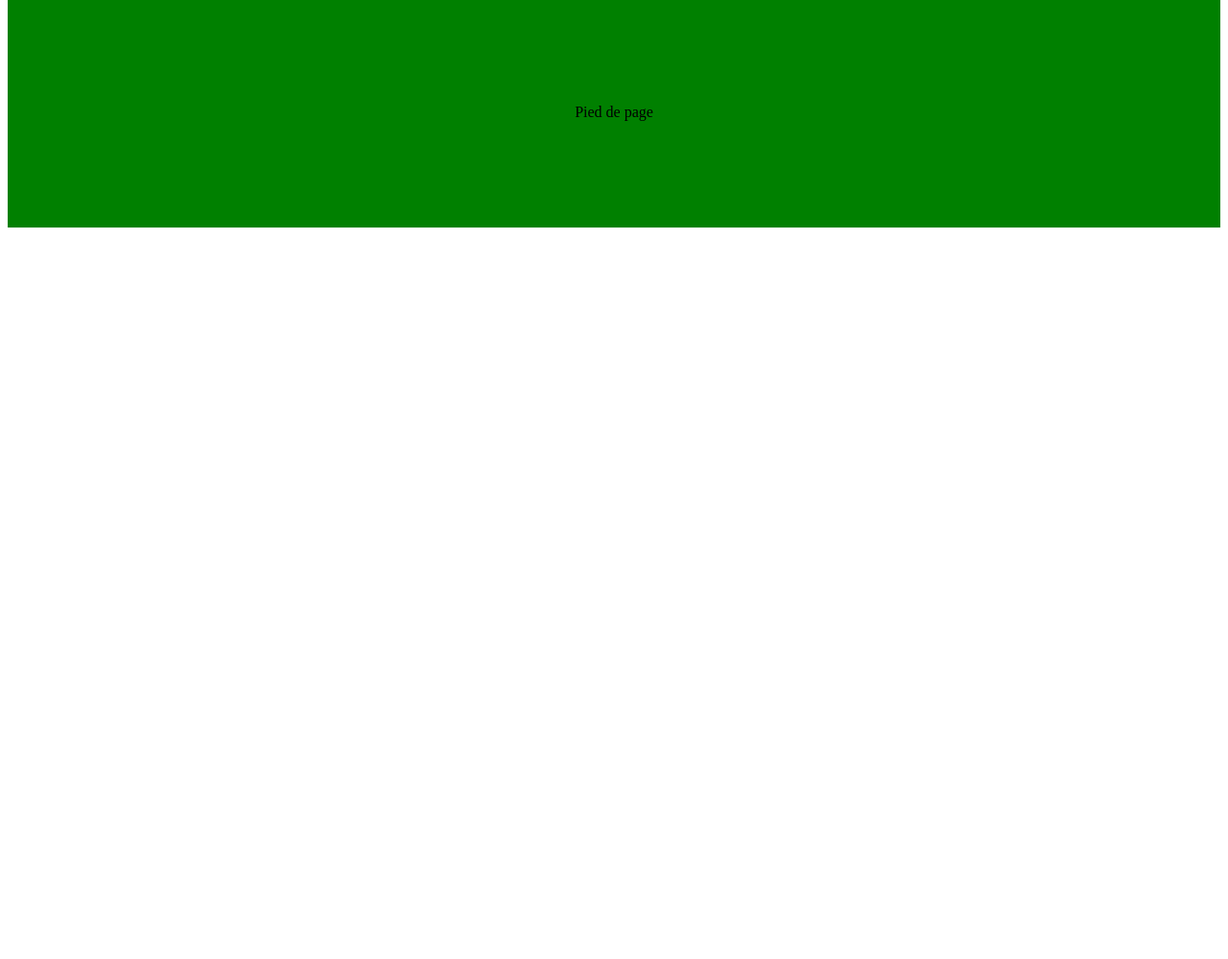
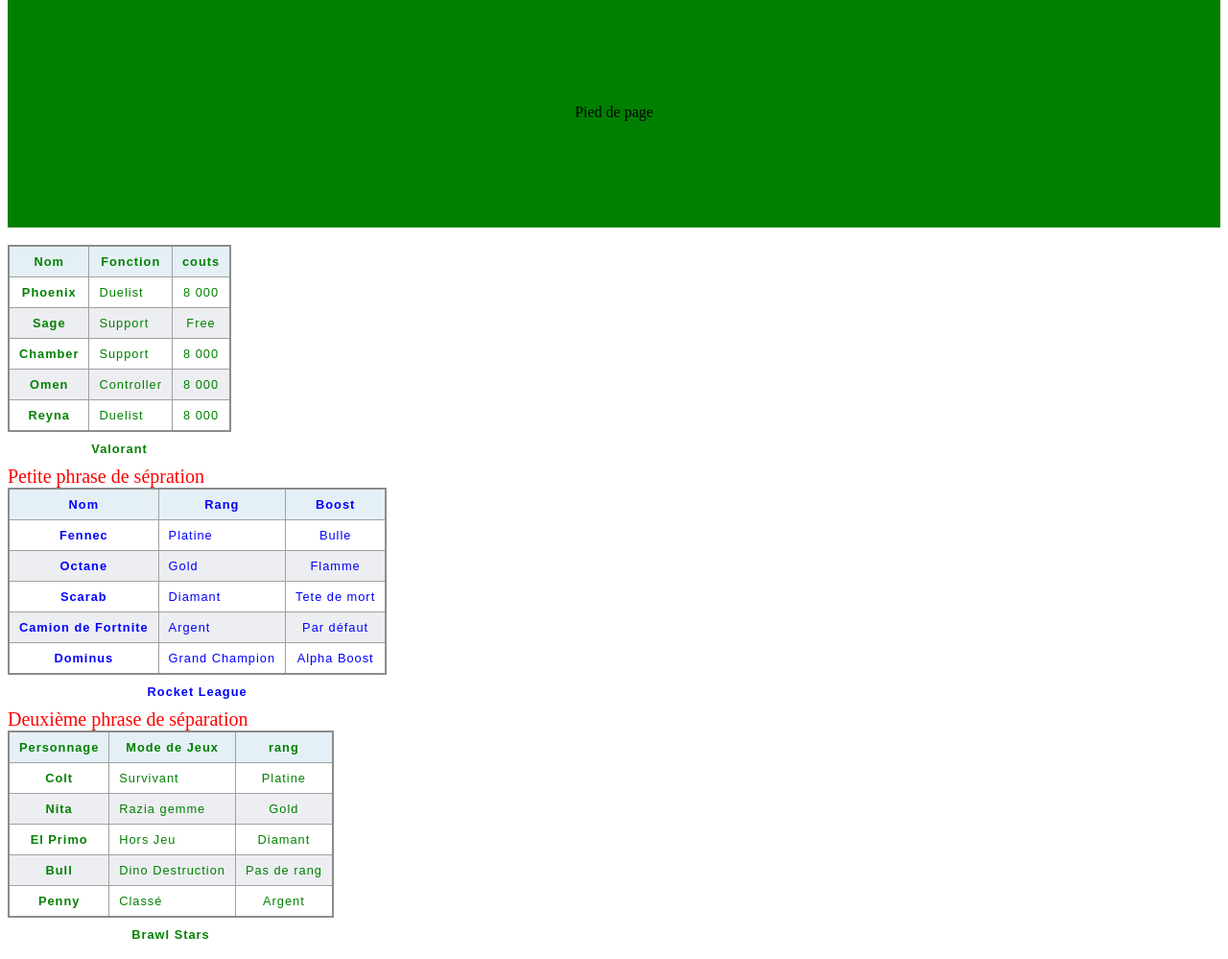
Before and after one commit to Nathan123P/TP2_CSS, a plain HTML site: page index.html in a window 1280 px wide. Shown: the part 823-1822 px from the top of the page at 96% size. Before the commit the page ends 1068 px from the top, so only its background shows below. Drawn offline with Linux system fonts and the light colour scheme.

Commit message:
Exo 6 : Tableau fini

```diff
--- a/index.html
+++ b/index.html
@@ -31,56 +31,71 @@
                 </div>
                 <div class="titre-contenu">
 
-                <p>or sit amet consectetur, adipisicing elit. Est animi quis atque deserunt excepturi
-                    facilis hic quas explicabo harum, Lorem ipsum dolor sit amet consectetur, adipisicing elit. Est
-                    animi
-                    quis atque deserunt excepturi facilis hic quas explicabo harum, laboriosam perspiciatis velit esse
-                    magnam maxime, illo facere. Incidunt, reiciendis ducimus. Lorem Lorem ipsum dolor sit amet
+                    <p class="p_pied_de_page"><span class="premiere-phrase">Lor sit amet consectetur, adipisicing
+                            elit.</span> <span class="deuxieme-phrase">Est animi quis atque deserunt excepturi facilis
+                            hic quas explicabo harum.</span> Lorem Lorem ipsum dolor sit amet
                         consectetur,
                         adipisicing elit. Est animi quis atque deserunt excepturi facilis hic quas explicabo harum,
                         laboriosam
-                    perspiciatis velit esse magnam maxime, illo facere. Incidunt, reiciendis ducimus. Lorem Lorem ipsum
-                    dolor sit amet consectetur, adipisicing elit. Est animi quis atque deserunt excepturi facilis hic
+                        perspiciatis velit esse magnam maxime, illo facere. Incidunt, reiciendis ducimus. Lorem Lorem
+                        ipsum
+                        dolor sit amet consectetur, adipisicing elit. Est animi quis atque deserunt excepturi facilis
+                        hic
                         quas
-                    explicabo harum, laboriosam perspiciatis velit esse magnam maxime, illo facere. Incidunt, reiciendis
+                        explicabo harum, laboriosam perspiciatis velit esse magnam maxime, illo facere. Incidunt,
+                        reiciendis
                         ducimus. Lorem Lorem ipsum dolor sit amet consectetur, adipisicing elit. Est animi quis atque
                         deserunt
-                    excepturi facilis hic quas explicabo harum, laboriosam perspiciatis velit esse magnam maxime, illo
+                        excepturi facilis hic quas explicabo harum, laboriosam perspiciatis velit esse magnam maxime,
+                        illo
                         facere. Incidunt, reiciendis ducimus. Lorem Lorem ipsum dolor sit amet consectetur, adipisicing
                         elit.
                         tetur,
                         adipisicing elit. Est animi quis atque deserunt excepturi facilis hic quas explicabo harum,
                         laboriosam
-                    perspiciatis velit esse magnam maxime, illo facere. Incidunt, reiciendis ducimus. Lorem Lorem ipsum
-                    dolor sit amet consectetur, adipisicing elit. Est animi quis atque deserunt excepturi facilis hic
+                        perspiciatis velit esse magnam maxime, illo facere. Incidunt, reiciendis ducimus. Lorem Lorem
+                        ipsum
+                        dolor sit amet consectetur, adipisicing elit. Est animi quis atque deserunt excepturi facilis
+                        hic
                         quas
-                    explicabo harum, laboriosam perspiciatis velit esse magnam maxime, illo facere. Incidunt, reiciendis
+                        explicabo harum, laboriosam perspiciatis velit esse magnam maxime, illo facere. Incidunt,
+                        reiciendis
                         ducimus. Lorem Lorem ipsum
                         tetur,
                         adipisicing elit. Est animi quis atque deserunt excepturi facilis hic quas explicabo harum,
                         laboriosam
-                    perspiciatis velit esse magnam maxime, illo facere. Incidunt, reiciendis ducimus. Lorem Lorem ipsum
-                    dolor sit amet consectetur, adipisicing elit. Est animi quis atque deserunt excepturi facilis hic
+                        perspiciatis velit esse magnam maxime, illo facere. Incidunt, reiciendis ducimus. Lorem Lorem
+                        ipsum
+                        dolor sit amet consectetur, adipisicing elit. Est animi quis atque deserunt excepturi facilis
+                        hic
                         quas
-                    explicabo harum, laboriosam perspiciatis velit esse magnam maxime, illo facere. Incidunt, reiciendis
+                        explicabo harum, laboriosam perspiciatis velit esse magnam maxime, illo facere. Incidunt,
+                        reiciendis
                         ducimus. Lorem Lorem ipsum
-                    Est animi quis atque deserunt excepturi facilis hic quas explicabo harum, laboriosam perspiciatis
+                        Est animi quis atque deserunt excepturi facilis hic quas explicabo harum, laboriosam
+                        perspiciatis
                         velit
                         esse magnam maxime, illo facere. elit. Est animi quis atque deserunt excepturi facilis hic quas
                         explicabo harum, laboriosam
-                    perspiciatis velit esse magnam maxime, illo facere. Incidunt, reiciendis ducimus. Lorem Lorem ipsum
-                    dolor sit amet consectetur, adipisicing elit. Est animi quis atque deserunt excepturi facilis hic
+                        perspiciatis velit esse magnam maxime, illo facere. Incidunt, reiciendis ducimus. Lorem Lorem
+                        ipsum
+                        dolor sit amet consectetur, adipisicing elit. Est animi quis atque deserunt excepturi facilis
+                        hic
                         quas
-                    explicabo harum, laboriosam perspiciatis velit esse magnam maxime, illo facere. Incidunt, reiciendis
+                        explicabo harum, laboriosam perspiciatis velit esse magnam maxime, illo facere. Incidunt,
+                        reiciendis
                         ducimus. Lorem Lorem ipsum dolorconsectetur, adipisicing elit. Est animi quis atque deserunt
-                    excepturi facilis hic quas explicabo harum, laboriosam perspiciatis velit esse magnam maxime, illo
+                        excepturi facilis hic quas explicabo harum, laboriosam perspiciatis velit esse magnam maxime,
+                        illo
                         facere. Incidunt, reiciendis ducimus. Lorem Lorem ipsum dolor sit amet consectetur, adipisicing
                         elit.
-                    Est animi quis atque deserunt excepturi facilis hic quas explicabo harum, laboriosam perspiciatis
+                        Est animi quis atque deserunt excepturi facilis hic quas explicabo harum, laboriosam
+                        perspiciatis
                         velit
                         esse magnam maxime, illo facere. elit. Est animi quis atque deserunt excepturi facilis hic quas
                         explicabo harum, laboriosam
-                    perspiciatis velit esse magnam maxime, illo facere. Incidunt, reiciendis ducimus. Lorem Lorem ipsum
+                        perspiciatis velit esse magnam maxime, illo facere. Incidunt, reiciendis ducimus. Lorem Lorem
+                        ipsum
                         dolor sit amet consebo harum,</p>
 
                     <br />
@@ -108,6 +123,149 @@
         </div>
     </div>
 
+
+
+    <br />
+    <div class="table">
+        <div class="table_1">
+            <table>
+                <caption>
+                    Valorant
+                </caption>
+                <thead>
+                    <tr>
+                        <th>Nom</th>
+                        <th>Fonction</th>
+                        <th>couts</th>
+                    </tr>
+                </thead>
+                <tbody>
+                    <tr>
+                        <th>Phoenix</th>
+                        <td>Duelist</td>
+                        <td>8 000</td>
+                    </tr>
+                    <tr>
+                        <th>Sage</th>
+                        <td>Support</td>
+                        <td>Free </td>
+                    </tr>
+                    <tr>
+                        <th>Chamber</th>
+                        <td>Support</td>
+                        <td>8 000</td>
+                    </tr>
+                    <tr>
+                        <th>Omen</th>
+                        <td>Controller</td>
+                        <td>8 000</td>
+                    </tr>
+                    <tr>
+                        <th>Reyna</th>
+                        <td>Duelist</td>
+                        <td>8 000</td>
+                    </tr>
+                </tbody>
+            </table>
+        </div>
+
+
+        <div class="text_table">
+            <span>Petite phrase de sépration</span>
+        </div>
+        <div class="table_2">
+
+
+
+
+            <table>
+                <caption>
+                    Rocket League
+                </caption>
+                <thead>
+                    <tr>
+                        <th>Nom</th>
+                        <th>Rang</th>
+                        <th>Boost</th>
+                    </tr>
+                </thead>
+                <tbody>
+                    <tr>
+                        <th>Fennec</th>
+                        <td>Platine</td>
+                        <td>Bulle</td>
+                    </tr>
+                    <tr>
+                        <th>Octane</th>
+                        <td>Gold</td>
+                        <td>Flamme</td>
+                    </tr>
+                    <tr>
+                        <th>Scarab</th>
+                        <td>Diamant</td>
+                        <td>Tete de mort</td>
+                    </tr>
+                    <tr>
+                        <th>Camion de Fortnite</th>
+                        <td>Argent</td>
+                        <td>Par défaut</td>
+                    </tr>
+                    <tr>
+                        <th>Dominus</th>
+                        <td>Grand Champion</td>
+                        <td>Alpha Boost</td>
+                    </tr>
+                </tbody>
+            </table>
+        </div>
+
+        <div class="text_table1">
+            <span>Deuxième phrase de séparation</span>
+        </div>
+        <div class="table_3">
+
+
+
+            <table>
+                <caption>
+                    Brawl Stars
+                </caption>
+                <thead>
+                    <tr>
+                        <th>Personnage</th>
+                        <th>Mode de Jeux</th>
+                        <th>rang</th>
+                    </tr>
+                </thead>
+                <tbody>
+                    <tr>
+                        <th>Colt</th>
+                        <td>Survivant</td>
+                        <td>Platine</td>
+                    </tr>
+                    <tr>
+                        <th>Nita</th>
+                        <td>Razia gemme</td>
+                        <td>Gold</td>
+                    </tr>
+                    <tr>
+                        <th>El Primo</th>
+                        <td>Hors Jeu</td>
+                        <td>Diamant</td>
+                    </tr>
+                    <tr>
+                        <th>Bull</th>
+                        <td>Dino Destruction</td>
+                        <td>Pas de rang</td>
+                    </tr>
+                    <tr>
+                        <th>Penny</th>
+                        <td>Classé</td>
+                        <td>Argent</td>
+                    </tr>
+                </tbody>
+            </table>
+
 </body>
 
 </html>
--- a/main.css
+++ b/main.css
@@ -17,7 +17,9 @@
 
 }
 
-#foot {}
+#foot {
+
+}
 
 #MenuCentre {
     width: 100%;
@@ -99,3 +101,81 @@
     top: 0;
     right: 0;
 }
+
+.p_pied_de_page {
+    color: black;
+}
+
+.trois-premieres-phrases {
+    color: blue;
+    font-size: 20px;
+}
+
+.premiere-phrase {
+    color: red;
+    font-size: 30px;
+}
+
+.deuxieme-phrase {
+    color: blue;
+    font-size: 20px;
+}
+
+
+table {
+  border-collapse: collapse;
+  border: 2px solid rgb(140 140 140);
+  font-family: sans-serif;
+  font-size: 0.8rem;
+  letter-spacing: 1px;
+}
+
+caption {
+  caption-side: bottom;
+  padding: 10px;
+  font-weight: bold;
+}
+
+thead,
+tfoot {
+  background-color: rgb(228 240 245);
+}
+
+th,
+td {
+  border: 1px solid rgb(160 160 160);
+  padding: 8px 10px;
+}
+
+td:last-of-type {
+  text-align: center;
+}
+
+tbody > tr:nth-of-type(even) {
+  background-color: rgb(237 238 242);
+}
+
+.text_table {
+    color: red;
+    font-size: 20px;
+}
+
+.text_table1 {
+    color: red;
+    font-size: 20px;
+}
+
+.table_1 {
+    color: green;
+    font-size: 15px;
+}
+
+.table_2 {
+    color: blue;
+    font-size: 15px;
+}
+
+.table_3 {
+    color: green;
+    font-size: 15px;
+}
```
Lines whose indentation alone changed are shown as unchanged.
